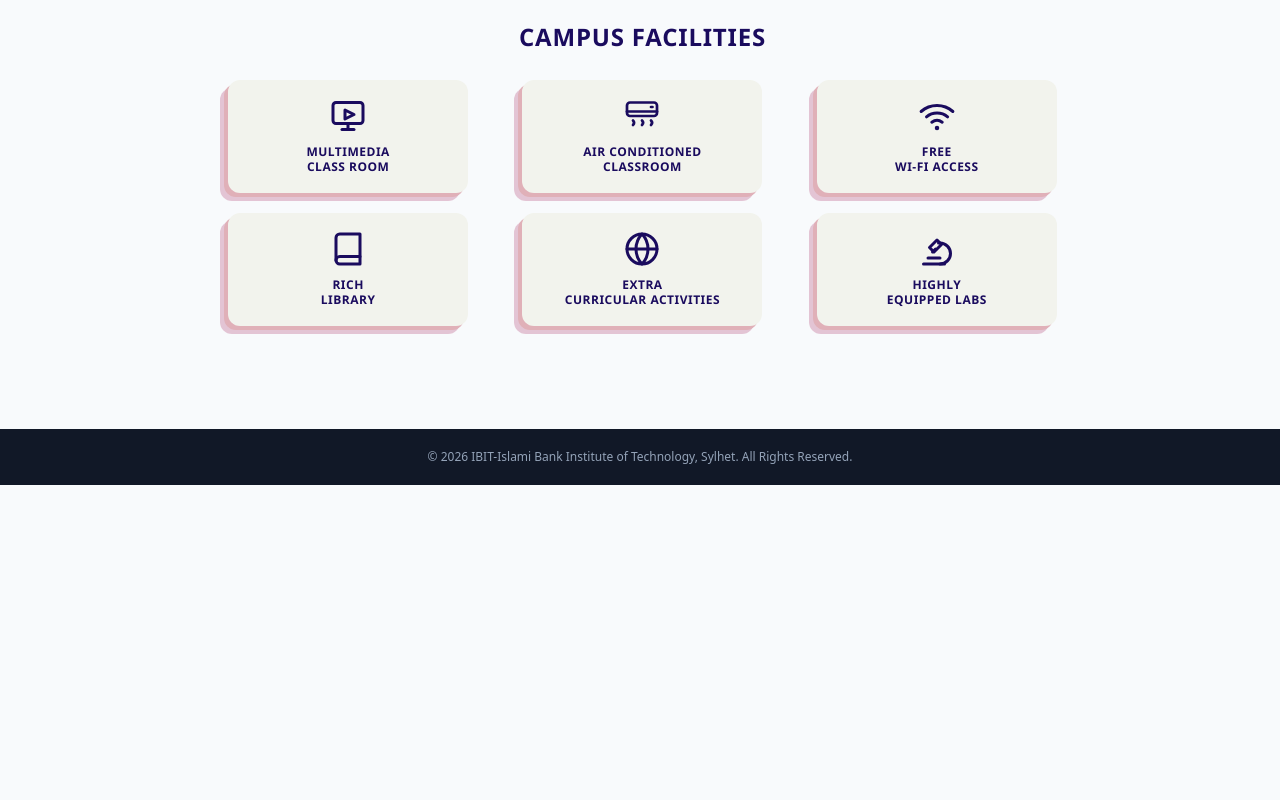
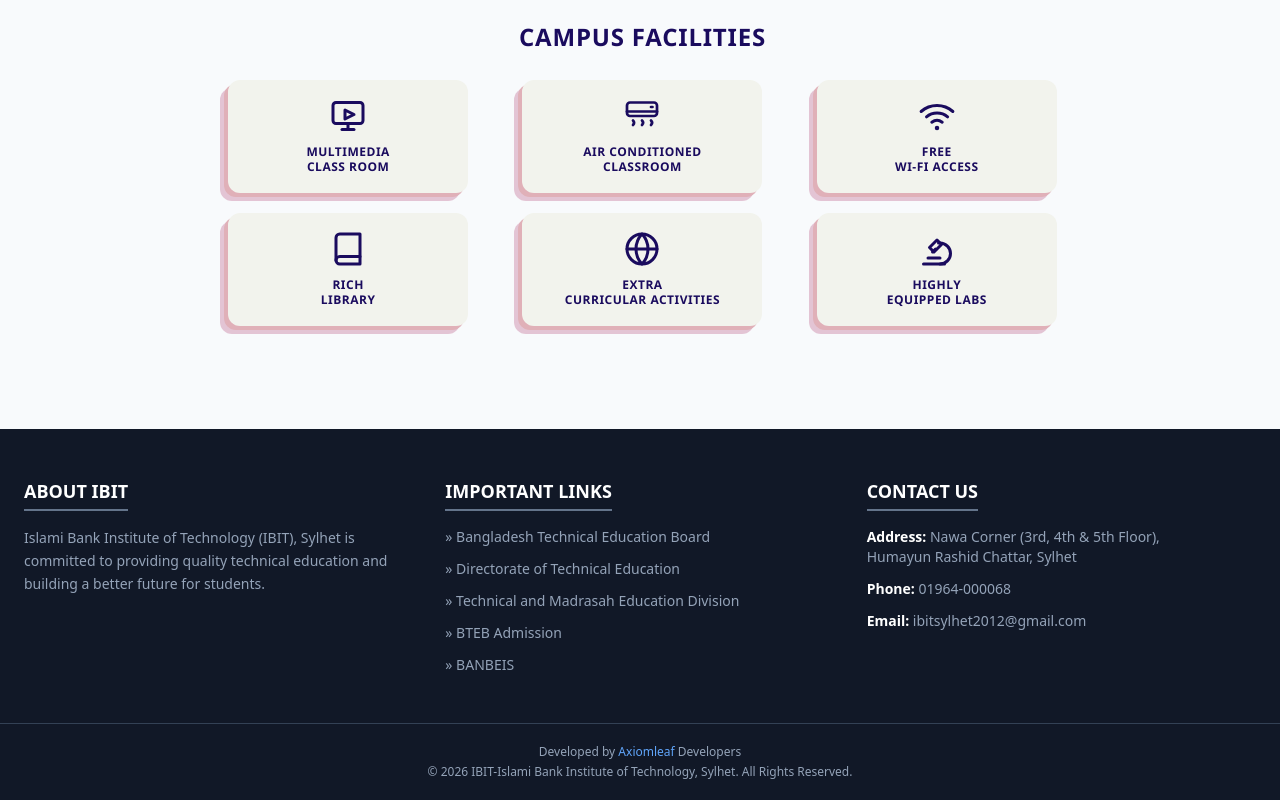
Before and after one commit to protonaccount01/ibitweb, a website: page index.html in a window 1280 px wide. Shown: the part 2627-3427 px from the top of the page. Before the commit the page ends 3112 px from the top, so only its background shows below. Drawn offline with nearby package versions, Linux system fonts and the light colour scheme; files that its build step writes are made by us from their sources; no server answers.

Commit message:
Update footer.html

```diff
--- a/footer.html
+++ b/footer.html
@@ -1,3 +1,52 @@
-<footer class="bg-[#111827] text-slate-400 text-center py-5 text-xs mt-auto w-full">
-    <p>© 2026 IBIT-Islami Bank Institute of Technology, Sylhet. All Rights Reserved.</p>
+<footer class="bg-[#111827] text-slate-400 mt-auto w-full">
+    <!-- Top Widget Area: 3 Blocks -->
+    <div class="max-w-7xl mx-auto px-6 py-12">
+        <div class="grid grid-cols-1 md:grid-cols-3 gap-8 text-left">
+
+            <!-- 1st Block: About (Added to make it 3 blocks) -->
+            <div>
+                <h3 class="text-white text-lg font-bold mb-4 uppercase inline-block border-b-2 border-slate-500 pb-1">
+                    About IBIT
+                </h3>
+                <p class="text-sm leading-relaxed pr-4">
+                    Islami Bank Institute of Technology (IBIT), Sylhet is committed to providing quality technical education and building a better future for students.
+                </p>
+            </div>
+
+            <!-- 2nd Block: Important Links (From your image) -->
+            <div>
+                <h3 class="text-white text-lg font-bold mb-4 uppercase inline-block border-b-2 border-slate-500 pb-1">
+                    Important Links
+                </h3>
+                <ul class="space-y-3 text-sm">
+                    <li><a href="#" class="hover:text-white transition">&raquo; Bangladesh Technical Education Board</a></li>
+                    <li><a href="#" class="hover:text-white transition">&raquo; Directorate of Technical Education</a></li>
+                    <li><a href="#" class="hover:text-white transition">&raquo; Technical and Madrasah Education Division</a></li>
+                    <li><a href="#" class="hover:text-white transition">&raquo; BTEB Admission</a></li>
+                    <li><a href="#" class="hover:text-white transition">&raquo; BANBEIS</a></li>
+                </ul>
+            </div>
+
+            <!-- 3rd Block: Contact Us (From your image) -->
+            <div>
+                <h3 class="text-white text-lg font-bold mb-4 uppercase inline-block border-b-2 border-slate-500 pb-1">
+                    Contact Us
+                </h3>
+                <ul class="space-y-3 text-sm">
+                    <li><strong class="text-white">Address:</strong> Nawa Corner (3rd, 4th & 5th Floor),<br>Humayun Rashid Chattar, Sylhet</li>
+                    <li><strong class="text-white">Phone:</strong> 01964-000068</li>
+                    <li><strong class="text-white">Email:</strong> ibitsylhet2012@gmail.com</li>
+                </ul>
+            </div>
+
+        </div>
+    </div>
+
+    <!-- Bottom Copyright Area -->
+    <div class="border-t border-slate-700 py-5 text-center text-xs">
+        <p class="mb-1">
+            Developed by <a href="#" target="_blank" class="text-blue-400 hover:text-blue-300 hover:underline font-medium">Axiomleaf</a> Developers
+        </p>
+        <p>© 2026 IBIT-Islami Bank Institute of Technology, Sylhet. All Rights Reserved.</p>
+    </div>
 </footer>
```
